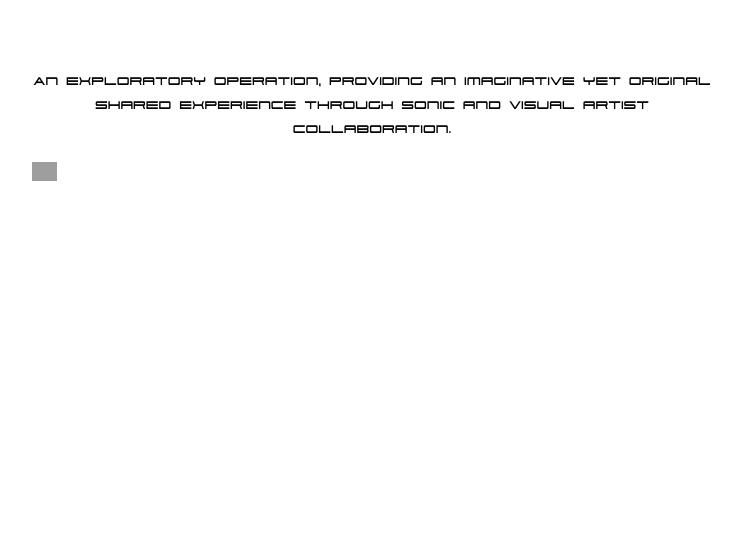
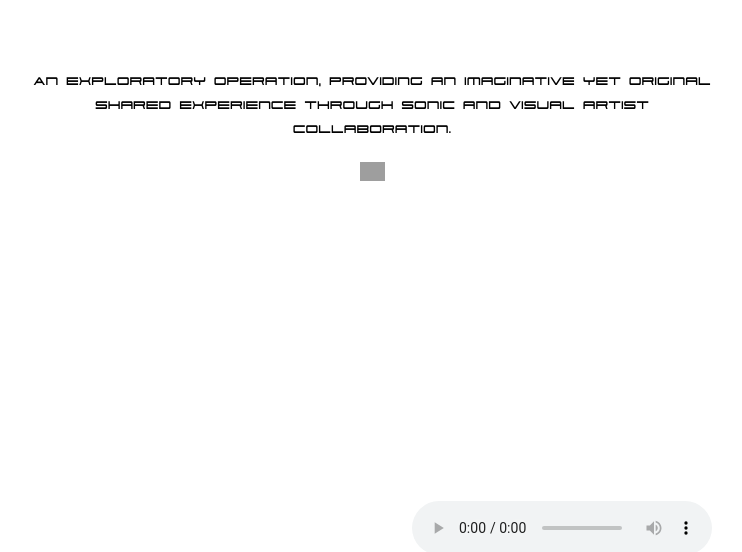
Before and after one commit to h-Benitez13/1037, a Gatsby site: page / in a window 1280 px wide. Shown: the part 1630-2182 px from the top of the page, without its empty margins (268-1010 px from the left). Before the commit the page ends 1811 px from the top, so only its background shows below. Built offline with nearby package versions, Linux system fonts and the light colour scheme; Gatsby itself is replaced by a stand-in of ours; grey boxes are pictures that could not be loaded.

Commit message:
added single

```diff
--- a/package.json
+++ b/package.json
@@ -18,6 +18,7 @@
     "postcss-preset-env": "^6.7.0",
     "prop-types": "^15.7.2",
     "react": "^16.12.0",
+    "react-audio-player": "^0.13.0",
     "react-dom": "^16.12.0",
     "react-helmet": "^6.0.0",
     "tailwindcss": "^1.4.6"
--- a/src/components/Homepage/Homepage.module.css
+++ b/src/components/Homepage/Homepage.module.css
@@ -66,6 +66,15 @@
   }
 }
 
+.userAccess {
+  display: grid;
+  place-items: center;
+  composes: mb-2 from global;
+  @media (min-width: 768px) {
+    margin-bottom: 300px;
+  }
+}
+
 .font {
   font-size: 12px;
   font-family: "Porsche";
--- a/src/components/Homepage/index.js
+++ b/src/components/Homepage/index.js
@@ -4,6 +4,9 @@ import GIF from "../../img/gif-logo.gif"
 import mov from "../../img/design.mp4"
 import caption from "file-loader!../captions/captions.vtt"
 import Insta from "../../img/ig.svg"
+
+import ReactAudioPlayer from "react-audio-player"
+import numberOne from "../../audio/GROUND ANTHEM D3.mp3"
 
 const Homepage = () => {
   return (
@@ -16,12 +19,13 @@ const Homepage = () => {
             className={styles.logo}
             alt="coin logo gif"
           />
-          <video controls loop autoPlay className={styles.movie}>
+          <video controls loop autoPlay muted className={styles.movie}>
             <source src={mov} type="video/mp4" />
             <track kind="captions" srcLang="en" rc={caption} />
           </video>
         </div>
         <div className={styles.missionContainer}>
+          <div className={styles.userAccess}>
             <p className={styles.font}>
               An exploratory operation, providing an imaginative yet original
               shared experience through sonic and visual artist collaboration.
@@ -35,6 +39,14 @@ const Homepage = () => {
               <img className={styles.insta} src={Insta} alt="instagram icon" />
             </a>
           </div>
+          <ReactAudioPlayer
+            src={numberOne}
+            style={{ float: "right" }}
+            controls
+            autoPlay
+            loop
+          />
+        </div>
       </section>
     </div>
   )
```
Also changed, not shown: 3 other files. Lines whose indentation alone changed are shown as unchanged.
